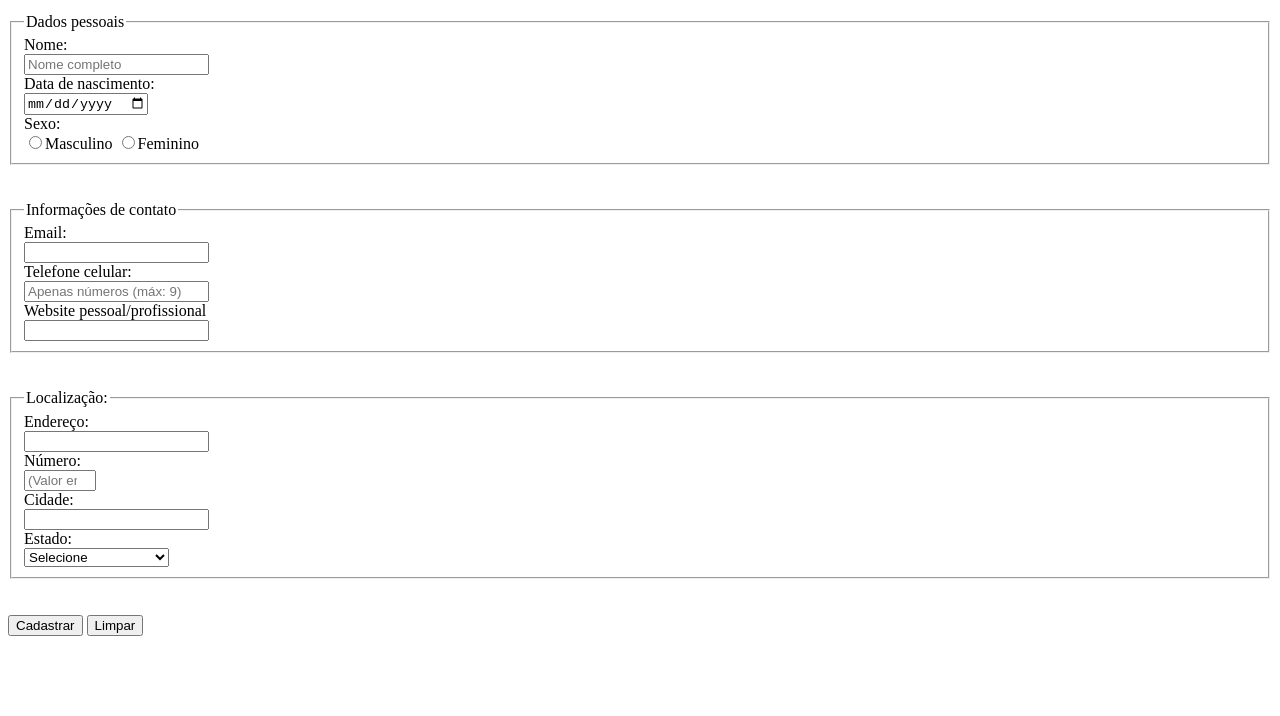
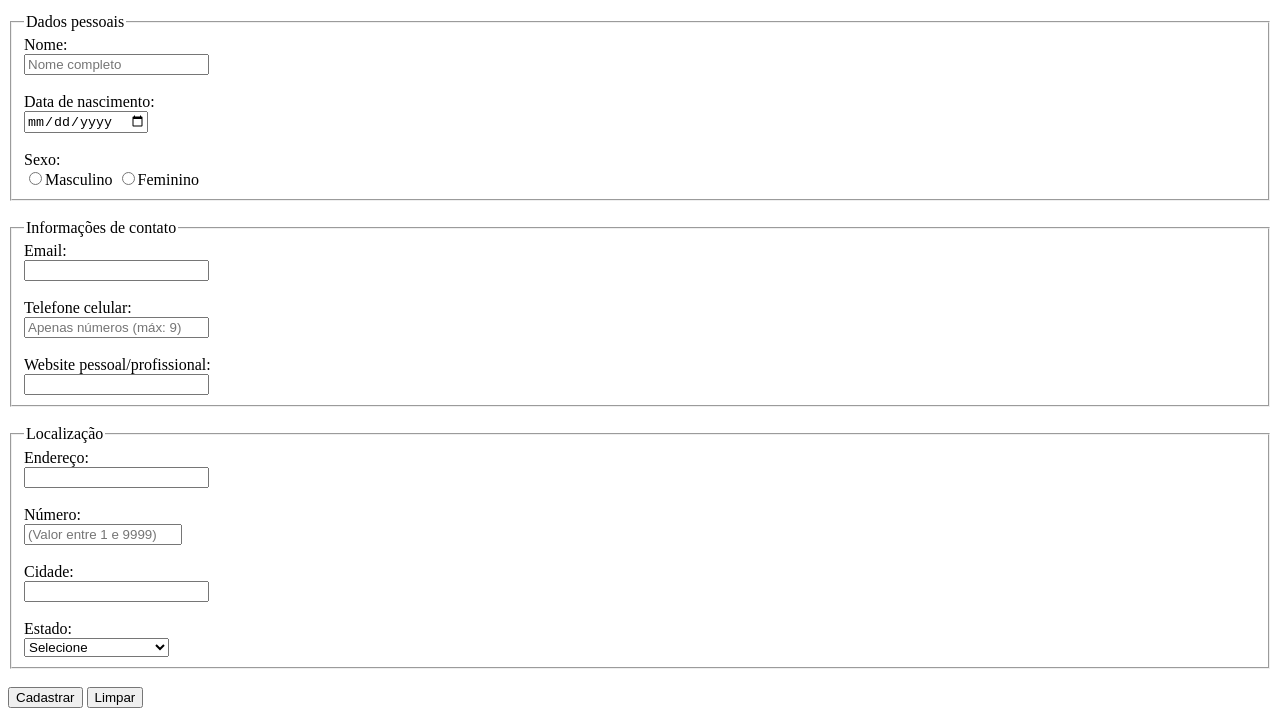
Before and after one commit to VictorHugoSDev/LISTA-7-PROJETO-WEBSITE-ESTATICO, a plain HTML site: page index.html in a window 1280 px wide. Shown: the part 101-817 px from the top of the page. Drawn offline with Linux system fonts and the light colour scheme.

Commit message:
Update index.html

```diff
--- a/index.html
+++ b/index.html
@@ -15,47 +15,47 @@
         <label for="nome">Nome:</label>
         <br>
         <input id="nome" type="text" placeholder="Nome completo" required>
-        <br>
+        <br><br>
         <label for="dtNasc">Data de nascimento:</label>
         <br>
         <input id="dtNasc" type="date" required>
-        <br>
+        <br><br>
         <label>Sexo:</label>
         <br>
         <input type="radio" name="sexo" id="masc" value="masculino" required><label for="masc">Masculino</label>
         <input type="radio" name="sexo" id="femi" value="feminino " required><label for="femi">Feminino</label>
     </fieldset>
-    <br><br>
+    <br>
 
     <fieldset>
         <legend>Informações de contato</legend>
         <label for="email">Email:</label>
         <br>
         <input id="email" type="email" required>
-        <br>
+        <br><br>
         <label for="telefone">Telefone celular:</label>
         <br>
         <input id="telefone" type="tel" maxlength="9" placeholder="Apenas números (máx: 9)" required>
-        <br>
-        <label for="web">Website pessoal/profissional</label>
+        <br><br>
+        <label for="web">Website pessoal/profissional:</label>
         <br>
         <input type="url" id="web">
     </fieldset>
-    <br><br>
+    <br>
     <fieldset>
-        <legend>Localização:</legend>
+        <legend>Localização</legend>
         <label for="endereco">Endereço:</label>
         <br>
         <input type="text" id="endereco" required>
-        <br>
+        <br><br>
         <label for="num">Número:</label>
         <br>
-        <input id="num" type="number" min="1" max="9999" placeholder="(Valor entre 1 e 9999)" required>
-        <br>
+        <input id="num" type="number" min="1" max="9999" placeholder="(Valor entre 1 e 9999)" required style="width: 150px;">
+        <br><br>
         <label for="cidade">Cidade:</label>
         <br>
         <input id="cidade" type="text" required>
-        <br>
+        <br><br>
         <label for="estado">Estado:</label>
         <br>
         <select name="estado" id="estado" required>
@@ -88,7 +88,7 @@
             <option value="TO">Tocantins</option>
         </select>
     </fieldset>
-        <br><br>
+        <br>
         <!-- Seção de Botões-->
         <input type="submit" value="Cadastrar">
         <input type="reset" value="Limpar">
```
